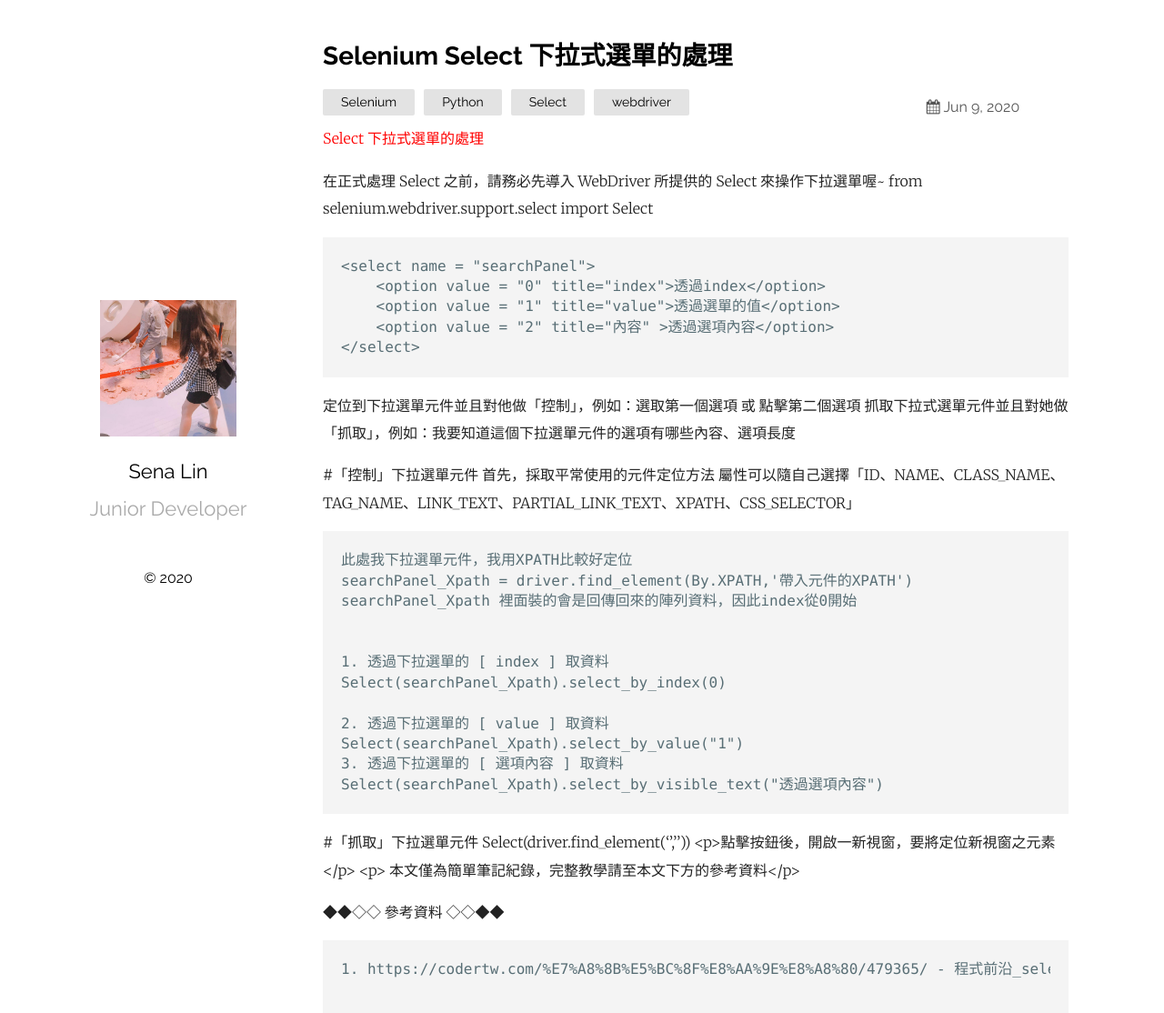
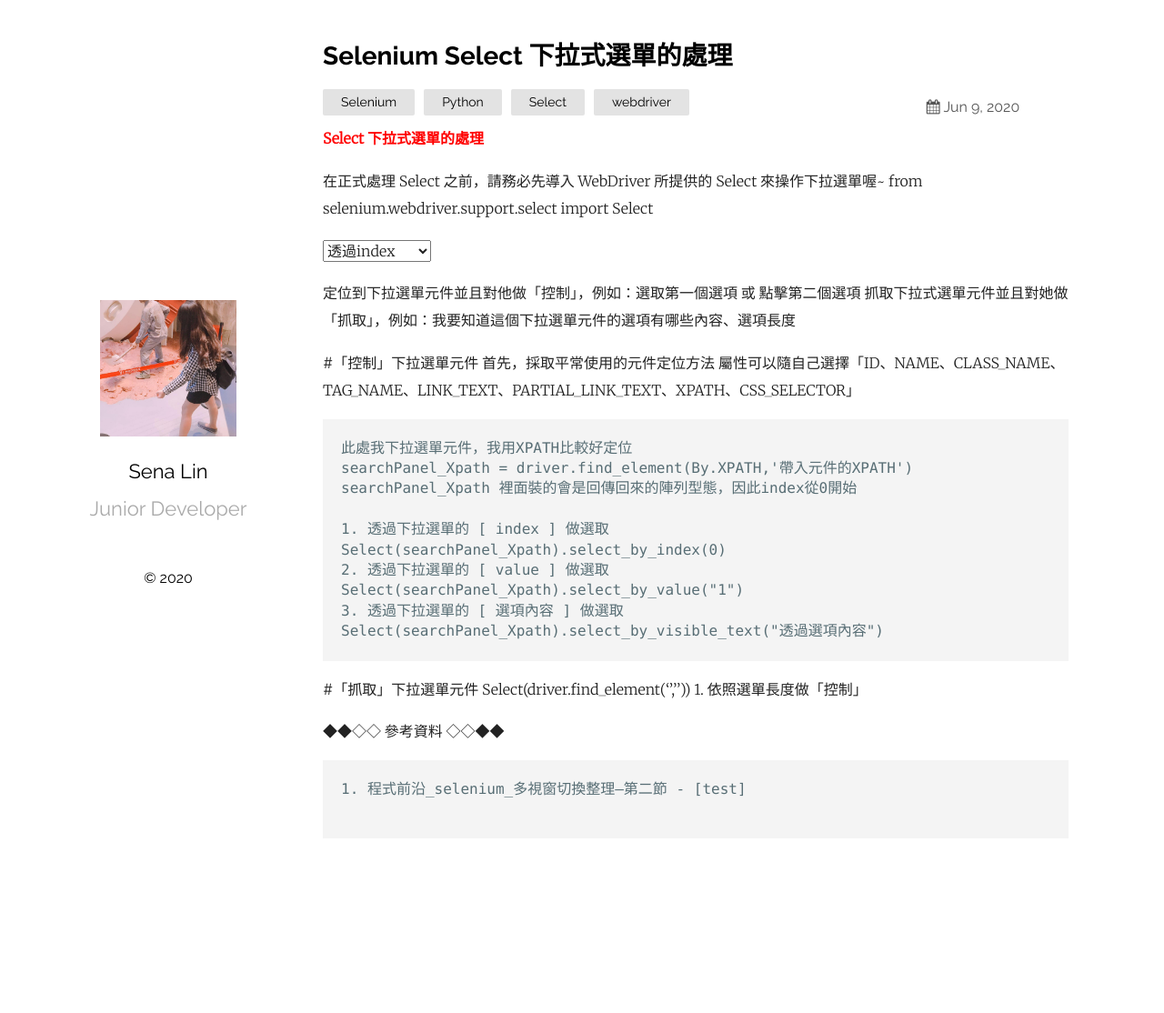
Before and after one commit to sinsin2021/Sena-s-Learning-Record, a Jekyll site: the page built from _posts/2020-06-09- how to deal with Select.markdown, in a window 1280 px wide and 1166 px high. Shown: the top 1114 px of the window at 91% size. Built offline with Jekyll 4.4.1, drawn with Linux system fonts in a browser that asks for light colours.

Commit message:
fix: 連結處理

````diff
--- a/_posts/2020-03-24-python_001.markdown
+++ b/_posts/2020-03-24-python_001.markdown
@@ -16,7 +16,8 @@
 
 	第一步- 至anaconda的官網，點擊Download下載與你電腦版本相符的python
 			個人的Python版本是使用 3.7 version，版本比較新~以下提供連結↓
-			{% highlight ruby %}https://www.anaconda.com/distribution/{% endhighlight %}
+			[anaconda]
+
 
 	第二步- 下載完畢後，執行安裝~
 			1. 第一步，Install for 的部分，勾選第一個 Just me
@@ -53,3 +54,5 @@
 Thank you for read !!<br>
 如果對本文有任何指教，都歡迎來信告知!!<br>
 感謝各位~ 有空再補上圖片使本文更詳細QQ<br>
+
+[anaconda]: https://www.anaconda.com/products/individual
--- a/_posts/2020-06-09- how to deal with Select.markdown
+++ b/_posts/2020-06-09- how to deal with Select.markdown
@@ -5,18 +5,18 @@
 categories: Selenium Python Select webdriver
 ---
 
-<font color="#FF0000">Select 下拉式選單的處理</font>
+<font color="#FF0000" style="font-weight:bold;">Select 下拉式選單的處理</font>
 
 在正式處理 Select 之前，請務必先導入 WebDriver 所提供的 Select 來操作下拉選單喔~
 from selenium.webdriver.support.select import Select
 
-```
+
 <select name = "searchPanel">
     <option value = "0" title="index">透過index</option>
     <option value = "1" title="value">透過選單的值</option>
     <option value = "2" title="內容" >透過選項內容</option>
 </select>
-```
+
 
 定位到下拉選單元件並且對他做「控制」，例如：選取第一個選項 或 點擊第二個選項
 抓取下拉式選單元件並且對她做「抓取」，例如：我要知道這個下拉選單元件的選項有哪些內容、選項長度
@@ -28,22 +28,20 @@
 
     此處我下拉選單元件，我用XPATH比較好定位
     searchPanel_Xpath = driver.find_element(By.XPATH,'帶入元件的XPATH')
-    searchPanel_Xpath 裡面裝的會是回傳回來的陣列資料，因此index從0開始
+    searchPanel_Xpath 裡面裝的會是回傳回來的陣列型態，因此index從0開始
 
-
-    1. 透過下拉選單的 [ index ] 取資料
+    1. 透過下拉選單的 [ index ] 做選取
     Select(searchPanel_Xpath).select_by_index(0)
-
-    2. 透過下拉選單的 [ value ] 取資料
+    2. 透過下拉選單的 [ value ] 做選取
     Select(searchPanel_Xpath).select_by_value("1")
-    3. 透過下拉選單的 [ 選項內容 ] 取資料
+    3. 透過下拉選單的 [ 選項內容 ] 做選取
     Select(searchPanel_Xpath).select_by_visible_text("透過選項內容")
 
 
 #「抓取」下拉選單元件
     Select(driver.find_element('',''))
-    <p>點擊按鈕後，開啟一新視窗，要將定位新視窗之元素</p>
-    <p> 本文僅為簡單筆記紀錄，完整教學請至本文下方的參考資料</p>
+    1. 依照選單長度做「控制」
+
 
 
 
@@ -63,8 +61,8 @@
 <p>◆◆◇◇ 參考資料 ◇◇◆◆</p>
 
 ```
-1. https://codertw.com/%E7%A8%8B%E5%BC%8F%E8%AA%9E%E8%A8%80/479365/ - 程式前沿_selenium_多視窗切換整理–第二節
+1. 程式前沿_selenium_多視窗切換整理–第二節 - [test]
 
 ```
-
+[test]: https://huilansame.github.io/huilansame.github.io/archivers/switch-to-frame
 <p></p>
````
